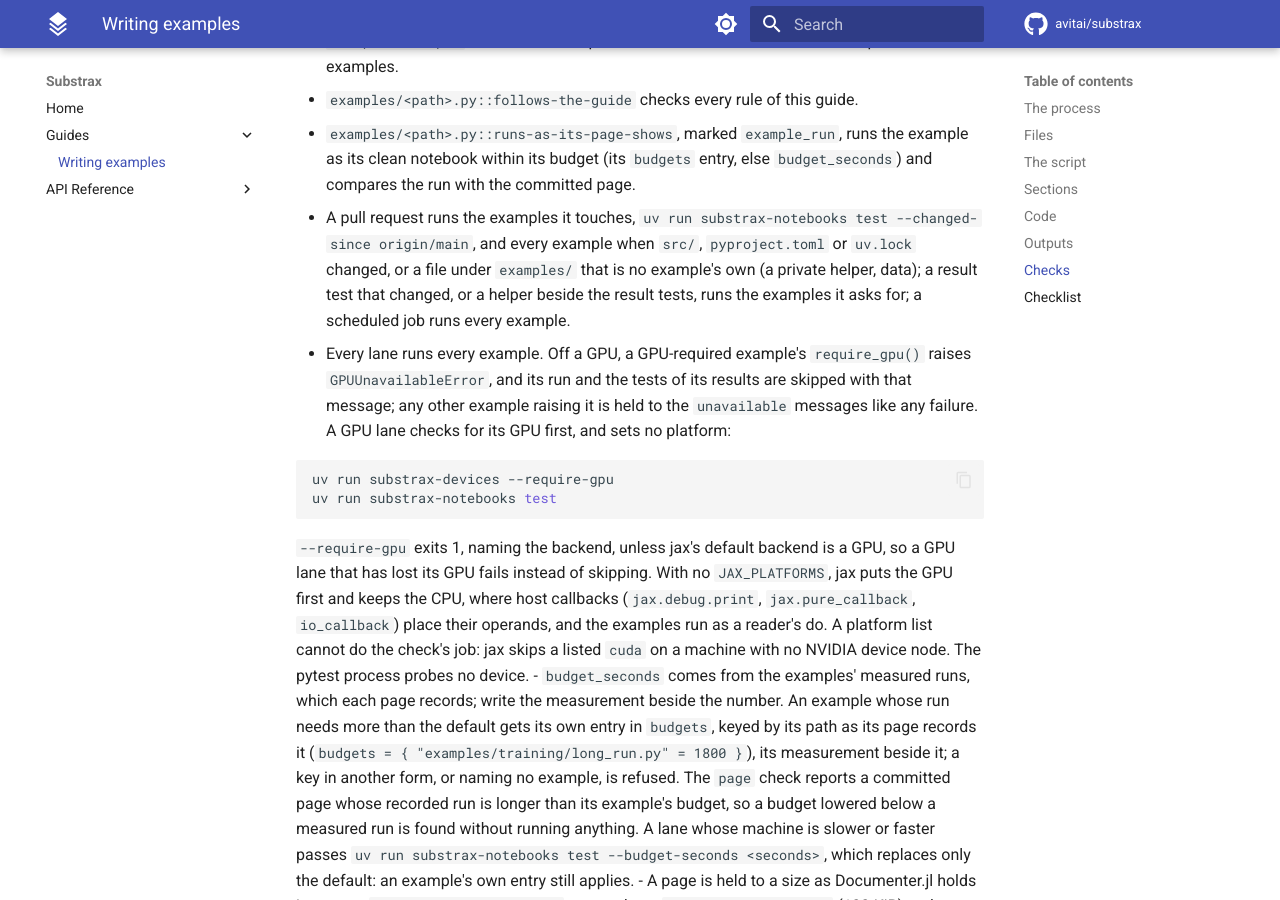
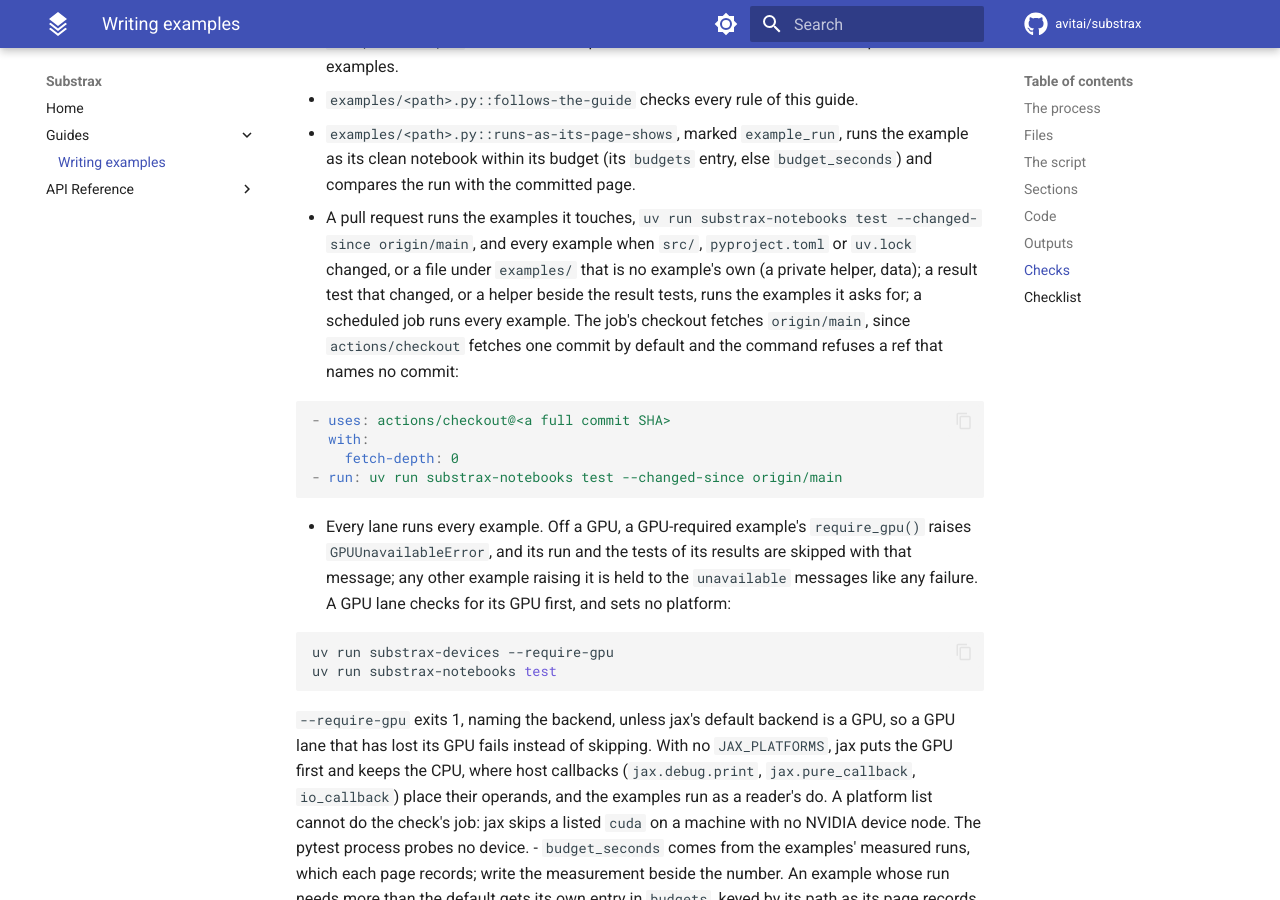
Before and after one commit to avitai/substrax, an MkDocs documentation site: the page built from docs/guides/writing-examples.md, in a window 1280 px wide and 900 px high, scrolled down 6706 px. Built offline with MkDocs 1.6.1 and Material for MkDocs 9.7.7, drawn with Linux system fonts in a browser that asks for light colours; comment, search, counter and statistics services are not loaded.

Commit message:
docs(guide): fetch the base the pull-request command diffs against
The guide's pull-request command counts changes since origin/main, but
actions/checkout fetches one commit by default, so a job written from
the guide had no origin/main and the command refused it. The guide now
shows the checkout with fetch-depth: 0 beside the command.

````diff
--- a/docs/guides/writing-examples.md
+++ b/docs/guides/writing-examples.md
@@ -278,7 +278,17 @@ validation:
   `uv run substrax-notebooks test --changed-since origin/main`, and every example
   when `src/`, `pyproject.toml` or `uv.lock` changed, or a file under `examples/` that is no
   example's own (a private helper, data); a result test that changed, or a helper beside the
-  result tests, runs the examples it asks for; a scheduled job runs every example.
+  result tests, runs the examples it asks for; a scheduled job runs every example. The job's
+  checkout fetches `origin/main`, since `actions/checkout` fetches one commit by default and the
+  command refuses a ref that names no commit:
+
+```yaml
+- uses: actions/checkout@<a full commit SHA>
+  with:
+    fetch-depth: 0
+- run: uv run substrax-notebooks test --changed-since origin/main
+```
+
 - Every lane runs every example. Off a GPU, a GPU-required example's `require_gpu()` raises
   `GPUUnavailableError`, and its run and the tests of its results are skipped with that message;
   any other example raising it is held to the `unavailable` messages like any failure. A GPU lane
````
Also changed, not shown: CHANGELOG.md (+3 -0 lines), 1 other file.
